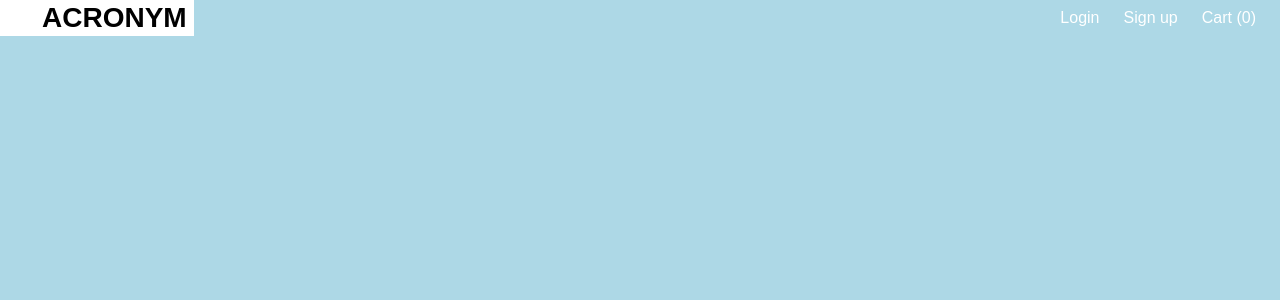
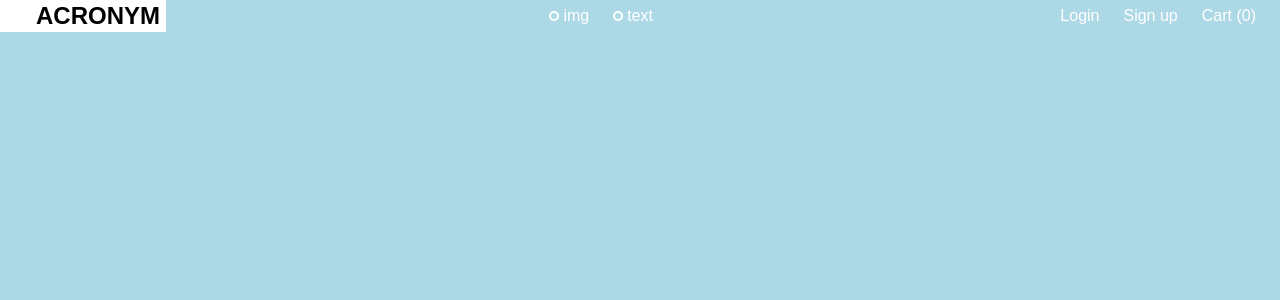
Before and after one commit to acronym-concept/acronym-ui, a React (Create React App) app: page / in a window 1280 px wide. Shown: the top 300 px of the page. Built offline with nearby package versions, Linux system fonts and the light colour scheme; a web font is replaced by a local one; what aws-amplify would draw is missing.

Commit message:
[nav] added selector css

```diff
--- a/src/App.jsx
+++ b/src/App.jsx
@@ -7,6 +7,23 @@ const App = () => (
       <a href="/">
         acronym
       </a>
+    </div>
+
+    <div className="selector">
+      <ul id="select">
+
+        <li>
+          <a href="/">
+            img
+          </a>
+        </li>
+
+        <li>
+          <a href="/">
+            text
+          </a>
+        </li>
+      </ul>
     </div>
 
     <div className="nav__links">
--- a/src/app.css
+++ b/src/app.css
@@ -3,6 +3,8 @@
   display: flex;
   justify-content: space-between;
 }
+
+/* start of logo */
 
 .logo a{
   background: white;
@@ -10,24 +12,39 @@
   display: inline-block;
   font-family: var(--logo);
   font-weight: 800;
-  font-size: 28px;
+  font-size: 24px;
   padding: 2px .25em 2px 1.5em;
   text-transform: uppercase;
   text-decoration: none;
 }
 
-.nav__links ul {
+/* end of logo */
+/* start of nav links */
+
+.nav__links ul, .selector ul {
   list-style: none;
 }
 
-.nav__links li {
+.nav__links li, .selector li {
   display: inline;
   padding: 0 1.5em 0 0;
 }
 
-.nav__links a {
+.nav__links a, .selector a {
   color: white;
   font-family: var(--body);
   font-weight: var(--regular);
   text-decoration: none;
 }
+
+.selector a::before {
+  border: 2px solid white;
+  border-radius: 50%;
+  content: '';
+  display: inline-block;
+  width: 6px;
+  height: 6px;
+  margin-right: 4px;
+}
+
+/* end of nav links */
```
